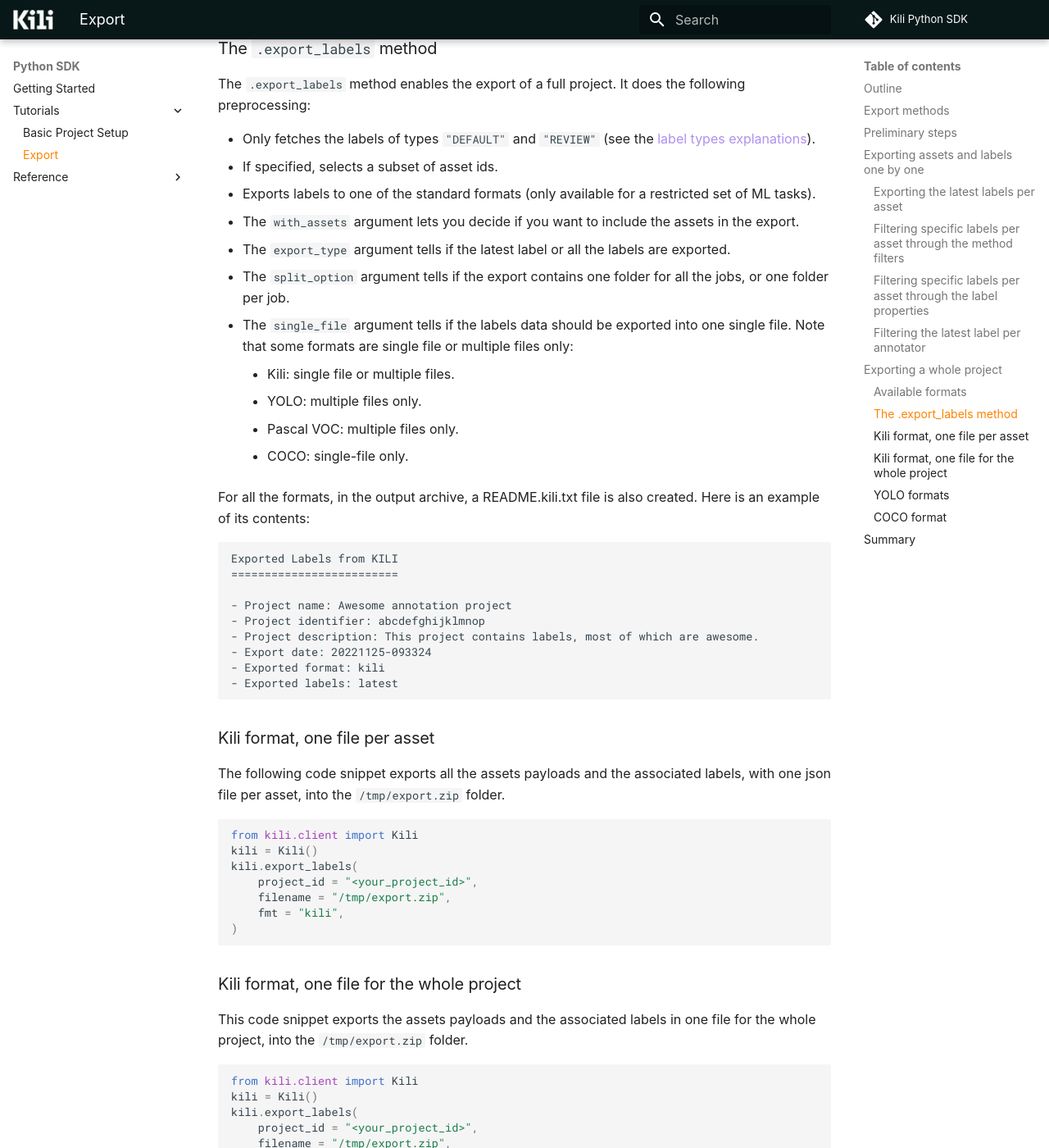
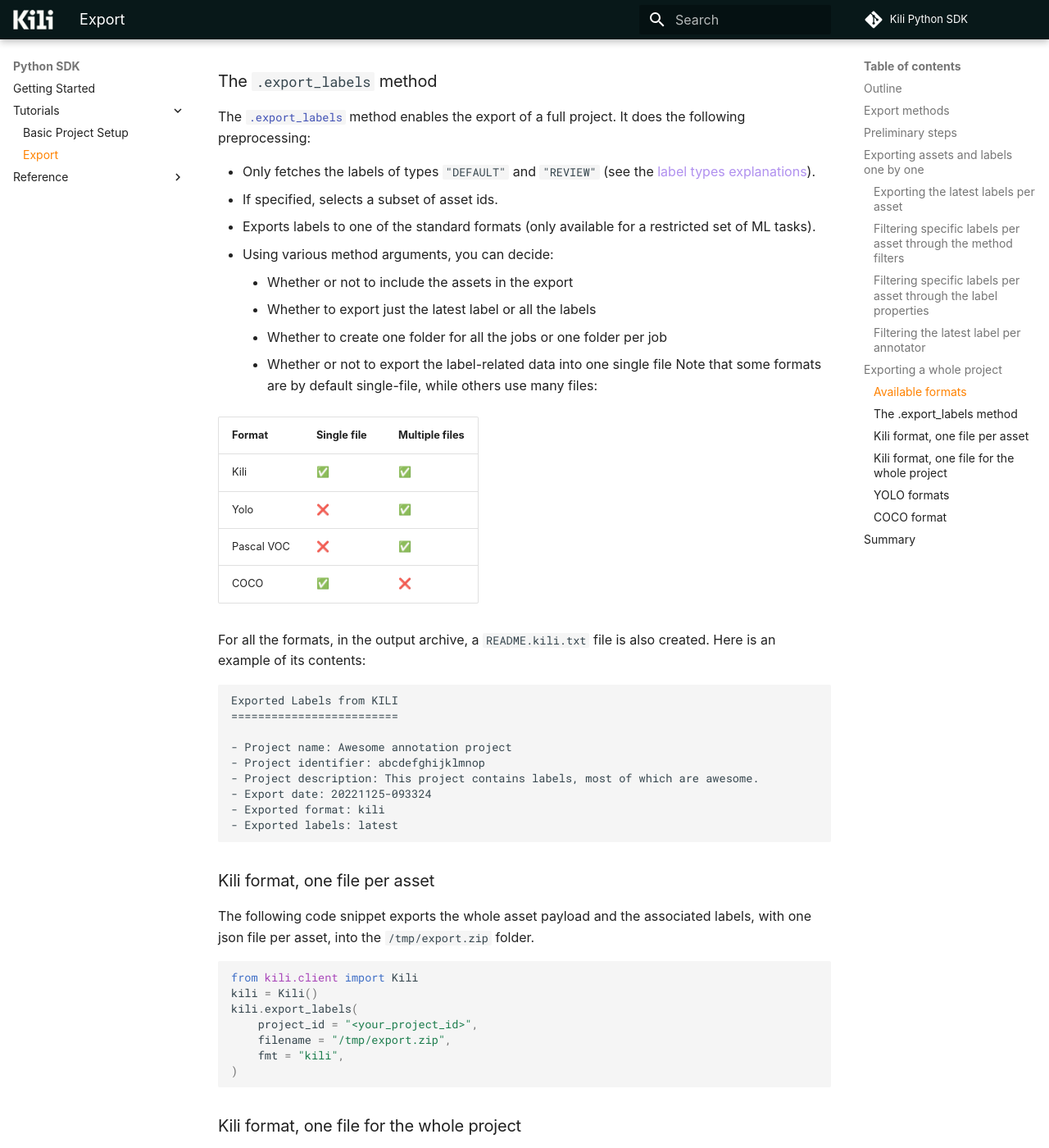
Before and after one commit to kili-technology/kili-python-sdk, an MkDocs documentation site: the page built from docs/sdk/tutorials/export_a_kili_project.md, in a window 1280 px wide and 1400 px high, scrolled down 4428 px. Shown: the whole window at 82% size. Built offline with MkDocs 1.6.1 and Material for MkDocs 9.7.7, drawn with Linux system fonts in a browser that asks for light colours; some web fonts are replaced; comment, search, counter and statistics services are not loaded; the version menu is left out; some of the changed text lies outside the part shown.

Commit message:
docs: minor changes to export tutorial (#875)
Co-authored-by: Pierre Leveau <PierreLeveau@users.noreply.github.com>
Co-authored-by: Jonas Maison <Jonas1312@users.noreply.github.com>

````diff
--- a/docs/sdk/tutorials/export_a_kili_project.md
+++ b/docs/sdk/tutorials/export_a_kili_project.md
@@ -1,22 +1,28 @@
 # How to export a Kili project
 ## Outline
-This tutorial explains the multiple ways to export a Kili project. It describes a per-label method involving label filtering and conversion, and also the solutions performing a full-project export. The methods are illustrated with code snippets.
+This tutorial explains the multiple ways to export a Kili project. It describes:
+
+ * Methods to export the labels one by one, after filtering
+ * The solutions for performing a full-project export
+
+The methods are illustrated with code snippets.
+
 
 ## Export methods
 With Kili, once you have annotated enough assets, you can export the data programmatically to train a machine learning algorithm with it. There are several ways to do it:
 
- * Fetch the assets and/or the labels one by one using [`.assets`](https://python-sdk-docs.kili-technology.com/latest/sdk/asset/#kili.queries.asset.__init__.QueriesAsset.assets) or [`.labels`](https://python-sdk-docs.kili-technology.com/latest/sdk/label/#kili.queries.label.__init__.QueriesLabel.labels), perform the data transformation yourself, then write the data to one or several output files.
+ * Fetch the assets and/or the labels one by one using [`.assets`](https://python-sdk-docs.kili-technology.com/latest/sdk/asset/#kili.queries.asset.__init__.QueriesAsset.assets) or [`.labels`](https://python-sdk-docs.kili-technology.com/latest/sdk/label/#kili.queries.label.__init__.QueriesLabel.labels), perform the data transformation yourself and then write the data to one or several output files.
  * Export the whole project as a dataset. To do that, use the [`.export_labels`](https://python-sdk-docs.kili-technology.com/latest/sdk/label/#kili.queries.label.__init__.QueriesLabel.export_labels) method that creates an archive containing the labels in your chosen format.
 
 
 ## Preliminary steps
  1. Fetch the project ID from the Kili UI (in Settings / Admin):
    ![Get Project ID from UI](../../assets/get_project_id.jpg)
- 2. Ensure that your Kili API key as been set as an environment variable:
+ 2. Ensure that your Kili API key has been set as an environment variable:
  ```bash
  export KILI_API_KEY=<YOUR_API_KEY>
  ```
- 3. Install Kili if it has not been done already.
+ 3. If Kili has not been installed yet, install Kili.
 ```bash
 pip install --upgrade kili
 ```
@@ -40,7 +46,7 @@
 print(assets[0])
 {'latestLabel': {'jsonResponse': {'CLASSIFICATION_JOB': {'categories': [{'name': 'VEHICLE'}]}}}, 'externalId': '0'}
 ```
-  3. You can now get your label this way, and for example write the category name into a `0.txt` file:
+  3. You can now get your label, and write the category name into a text file, for example:
 ```python
 for asset in assets:
     if asset["latestLabel"]: # covers the assets without label
@@ -51,29 +57,30 @@
 
 
 ### Filtering specific labels per asset through the method filters
-You can specify label filters directly in the [`.assets`](https://python-sdk-docs.kili-technology.com/latest/sdk/asset/#kili.queries.asset.__init__.QueriesAsset.assets) and the [`.labels`](https://python-sdk-docs.kili-technology.com/latest/sdk/label/#kili.queries.label.__init__.QueriesLabel.labels) methods. The available filters are listed in the arguments
-of these methods.
+You can specify label filters directly in the [`.assets`](https://python-sdk-docs.kili-technology.com/latest/sdk/asset/#kili.queries.asset.__init__.QueriesAsset.assets) and the [`.labels`](https://python-sdk-docs.kili-technology.com/latest/sdk/label/#kili.queries.label.__init__.QueriesLabel.labels) methods. The available filters are listed in the arguments list
+for each one of these methods.
 
-When done, you can write the conversion code to obtain the data in the format that you need.
+When done, you can write the conversion code to get the data in the format that you need.
 
-**Get only the assets that have labels with a consensus mark above 0.7**
+**Get only the assets that have labels with a consensus mark above 0.7:**
 ```python
 assets = kili.assets("<your_project_id>", fields=["externalId", "labels.jsonResponse"], label_consensus_mark_gt=0.7)
 # + asset conversion code
 ```
 
-**Get all the labels with a consensus mark above 0.7**
+**Get all the labels with a consensus mark above 0.7:**
 ```python
 labels = kili.labels("<your_project_id>", fields=["labelOf.externalId", "jsonResponse"], consensus_mark_gt=0.7)
 # + label conversion code
 ```
 
-**Get all the labels done by a specific project member**
+**Get all the labels added by a specific project member:**
 ```python
 labels = kili.labels("<your_project_id>", fields=["labelOf.externalId", "jsonResponse"], author_in=["John Smith"])
 # + label conversion code
 ```
-will directly return a list of labels authored by John Smith. In the `author_in` , you can also pass the first name, the last name, or the first name + last name of the user for which you want to fetch the labels.
+This code will return a list of labels authored by John Smith.
+The `author_in` parameter is quite versatile: you can type the first name, the last name, or the first name + last name of the user for which you want to fetch the labels.
 
 
 ### Filtering specific labels per asset through the label properties
@@ -150,21 +157,26 @@
 
 ### The `.export_labels` method
 
-The `.export_labels` method enables the export of a full project. It does the following preprocessing:
+The [`.export_labels`](https://python-sdk-docs.kili-technology.com/latest/sdk/label/#kili.queries.label.__init__.QueriesLabel.export_labels) method enables the export of a full project. It does the following preprocessing:
 
 * Only fetches the labels of types `"DEFAULT"` and `"REVIEW"` (see the [label types explanations](https://docs.kili-technology.com/docs/asset-lifecycle#label-types-and-definitions-throughout-an-asset-lifecycle)).
 * If specified, selects a subset of asset ids.
 * Exports labels to one of the standard formats (only available for a restricted set of ML tasks).
-* The `with_assets` argument lets you decide if you want to include the assets in the export.
-* The `export_type` argument tells if the latest label or all the labels are exported.
-* The `split_option` argument tells if the export contains one folder for all the jobs, or one folder per job.
-* The `single_file` argument tells if the labels data should be exported into one single file. Note that some formats are single file or multiple files only:
-     * Kili: single file or multiple files.
-     * YOLO: multiple files only.
-     * Pascal VOC: multiple files only.
-     * COCO: single-file only.
+* Using various method arguments, you can decide:
+    * Whether or not to include the assets in the export
+    * Whether to export just the latest label or all the labels
+    * Whether to create one folder for all the jobs or one folder per job
+    * Whether or not to export the label-related data into one single file
+Note that some formats are by default single-file, while others use many files:
 
-For all the formats, in the output archive, a README.kili.txt file is also created. Here is an example of its contents:
+|Format|Single file|Multiple files|
+|---|---|---|
+|Kili|✅ |✅ |
+|Yolo|❌|✅ |
+|Pascal VOC|❌|✅ |
+|COCO|✅|❌|
+
+For all the formats, in the output archive, a `README.kili.txt` file is also created. Here is an example of its contents:
 ```
 Exported Labels from KILI
 =========================
@@ -179,7 +191,7 @@
 
 
 ### Kili format, one file per asset
-The following code snippet exports all the assets payloads and the associated labels, with one json file per asset, into the `/tmp/export.zip` folder.
+The following code snippet exports the whole asset payload and the associated labels, with one json file per asset, into the `/tmp/export.zip` folder.
 ```python
 from kili.client import Kili
 kili = Kili()
@@ -192,7 +204,7 @@
 
 
 ### Kili format, one file for the whole project
-This code snippet exports the assets payloads and the associated labels in one file for the whole project, into the `/tmp/export.zip` folder.
+This code snippet exports the whole asset payload and the associated labels as one file for the whole project, into the `/tmp/export.zip` folder.
 ```python
 from kili.client import Kili
 kili = Kili()
@@ -205,7 +217,7 @@
 ```
 
 ### YOLO formats
-You can also export to on of the YOLO format, when you have at least one Object Detection job with bounding boxes. You can choose the `"yolo_v4"`, `"yolo_v5"` or `"yolo_v7"`. The difference between each format is the structure of the metadata YAML file, which specifies the object classes. In all the cases, it produces one file per asset in the Yolo format, containing the last `DEFAULT` or `REVIEW` label that has been produced. Each YOLO label has the following shape:
+When you have at least one Object Detection job with bounding boxes, you can also export to one of the YOLO formats. You can choose `"yolo_v4"`, `"yolo_v5"` or `"yolo_v7"`. The difference between each format is the structure of the metadata YAML file, which specifies the object classes. In all the cases, one file per asset is produced, containing the last created `DEFAULT` or `REVIEW` label. Each YOLO label has the following shape:
 ```
 2        0.25 0.67 0.26 0.34
 ^        ^    ^    ^    ^
@@ -235,7 +247,12 @@
 )
 ```
 
-Please note that a standard YOLO file format must also include the path root to the assets, and also the `train`, `val` and `test` subfolders. Since this is up to the ML engineer or Data scientist to know which data goes where, we do not provide this layout.
+Note that a standard YOLO file format must also include:
+
+* The path root to the assets
+* The `train`, `val` and `test` subfolders
+
+Placing specific data in specific folders is the decision of an ML engineer or a Data scientist, so we are not providing a code snippet here.
 
 
 ### COCO format
````
Also changed, not shown: other parts of docs/sdk/tutorials/export_a_kili_project.md (+3 -3 lines).
